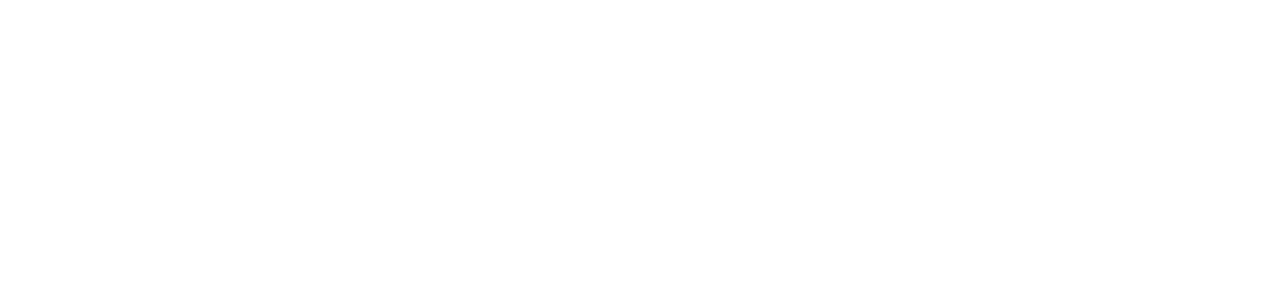
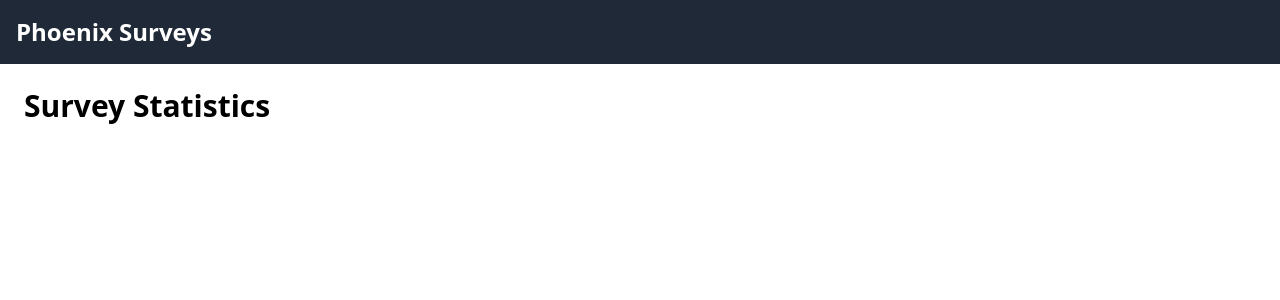
Before and after one commit to GawainCairns/Phoenix-Front, a React (Vite) app: page /stats/survey/1 in a window 1280 px wide. Before the commit this address had no page. Shown: the top 300 px of the page. Built offline with nearby package versions, Linux system fonts and the light colour scheme.

Commit message:
feat: add survey management and statistics pages with routing

```diff
--- a/src/App.jsx
+++ b/src/App.jsx
@@ -5,6 +5,12 @@ import Register from './pages/auth/register'
 import Dashboard from './pages/auth/dashboard'
 import Profile from './pages/auth/profile'
 import AdminDashboard from './pages/auth/admindashboard'
+// removed incorrect import: './pages/survey/surveylist' (file doesn't exist)
+import EditSurvey from './pages/survey/editsurvey'
+import ListSurvey from './pages/survey/listsurvey'
+import CreateSurvey from './pages/survey/createsurvey'
+import SurveyStats from './pages/stats/surveystats'
+import UserStats from './pages/stats/userstats'
 
 export default function App() {
   return (
@@ -16,6 +22,11 @@ export default function App() {
         <Route path="/dashboard" element={<Dashboard />} />
         <Route path="/profile" element={<Profile />} />
         <Route path="/admin" element={<AdminDashboard />} />
+        <Route path="/surveys" element={<ListSurvey />} />
+        <Route path="/surveys/create" element={<CreateSurvey />} />
+        <Route path="/surveys/edit/:id" element={<EditSurvey />} />
+        <Route path="/stats/survey/:id" element={<SurveyStats />} />
+        <Route path="/stats/users" element={<UserStats />} />
       </Routes>
     </BrowserRouter>
   )
--- a/src/pages/stats/surveystats.tsx
+++ b/src/pages/stats/surveystats.tsx
@@ -0,0 +1,15 @@
+import React from "react";
+
+export default function SurveyStats() {
+  return (
+    <div className="min-h-screen flex flex-col">
+      <header className="bg-gray-800 text-white p-4">
+        <a href="/" className="text-2xl font-bold">Phoenix Surveys</a>
+      </header>
+      <main className="flex-grow p-6">
+        <h2 className="text-3xl font-bold mb-4">Survey Statistics</h2>
+        {/* Survey statistics will go here */}
+      </main>
+    </div>
+  );
+}
--- a/src/pages/stats/userstats.tsx
+++ b/src/pages/stats/userstats.tsx
@@ -0,0 +1,15 @@
+import React from "react";
+
+export default function UserStats() {
+  return (
+    <div className="min-h-screen flex flex-col">
+      <header className="bg-gray-800 text-white p-4">
+        <a href="/" className="text-2xl font-bold">Phoenix Surveys</a>
+      </header>
+      <main className="flex-grow p-6">
+        <h2 className="text-3xl font-bold mb-4">User Statistics</h2>
+        {/* User statistics will go here */}
+      </main>
+    </div>
+  );
+}
--- a/src/pages/survey/createsurvey.tsx
+++ b/src/pages/survey/createsurvey.tsx
@@ -0,0 +1,15 @@
+import React from "react";
+
+export default function CreateSurvey() {
+  return (
+    <div className="min-h-screen flex flex-col">
+      <header className="bg-gray-800 text-white p-4">
+        <a href="/" className="text-2xl font-bold">Phoenix Surveys</a>
+      </header>
+      <main className="flex-grow p-6">
+        <h2 className="text-3xl font-bold mb-4">Create a New Survey</h2>
+        {/* Survey creation form will go here */}
+      </main>
+    </div>
+  );
+}
--- a/src/pages/survey/editsurvey.tsx
+++ b/src/pages/survey/editsurvey.tsx
@@ -0,0 +1,15 @@
+import React from "react";
+
+export default function EditSurvey() {
+  return (
+    <div className="min-h-screen flex flex-col">
+      <header className="bg-gray-800 text-white p-4">
+        <a href="/" className="text-2xl font-bold">Phoenix Surveys</a>
+      </header>
+      <main className="flex-grow p-6">
+        <h2 className="text-3xl font-bold mb-4">Edit Survey</h2>
+        {/* Survey editing form will go here */}
+      </main>
+    </div>
+  );
+}
--- a/src/pages/survey/listsurvey.tsx
+++ b/src/pages/survey/listsurvey.tsx
@@ -0,0 +1,15 @@
+import React from "react";
+
+export default function ListSurvey() {
+  return (
+    <div className="min-h-screen flex flex-col">
+      <header className="bg-gray-800 text-white p-4">
+        <a href="/" className="text-2xl font-bold">Phoenix Surveys</a>
+      </header>
+      <main className="flex-grow p-6">
+        <h2 className="text-3xl font-bold mb-4">Survey List</h2>
+        {/* Survey list will go here */}
+      </main>
+    </div>
+  );
+}
--- a/src/pages/survey/viewsurvey.tsx
+++ b/src/pages/survey/viewsurvey.tsx
@@ -0,0 +1,15 @@
+import React from "react";
+
+export default function ViewSurvey() {
+  return (
+    <div className="min-h-screen flex flex-col">
+      <header className="bg-gray-800 text-white p-4">
+        <a href="/" className="text-2xl font-bold">Phoenix Surveys</a>
+      </header>
+      <main className="flex-grow p-6">
+        <h2 className="text-3xl font-bold mb-4">View Survey</h2>
+        {/* Survey details will go here */}
+      </main>
+    </div>
+  );
+}
```
